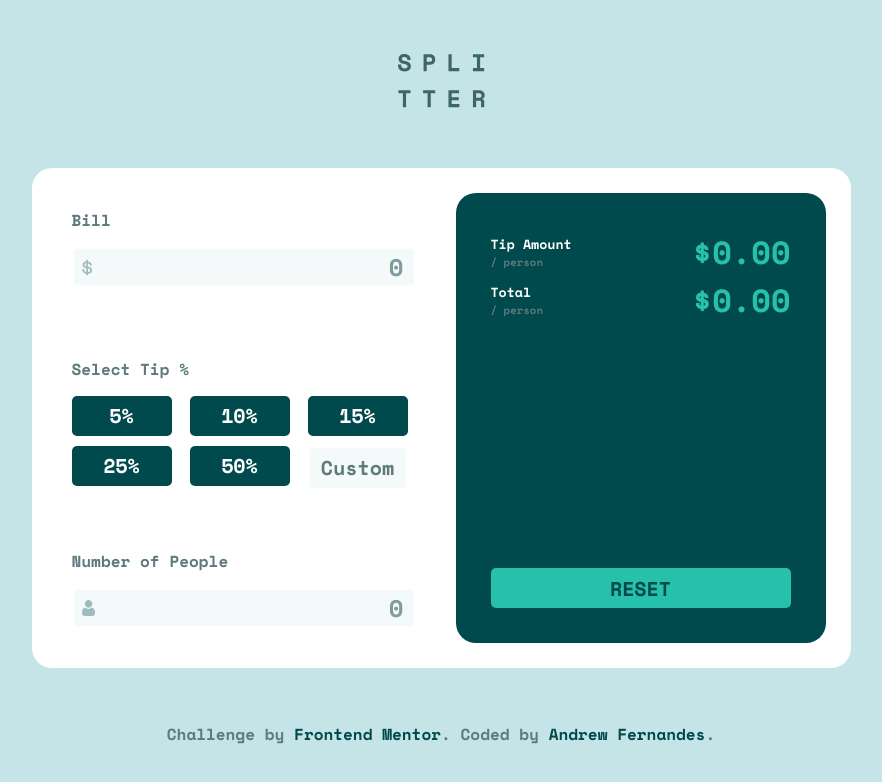
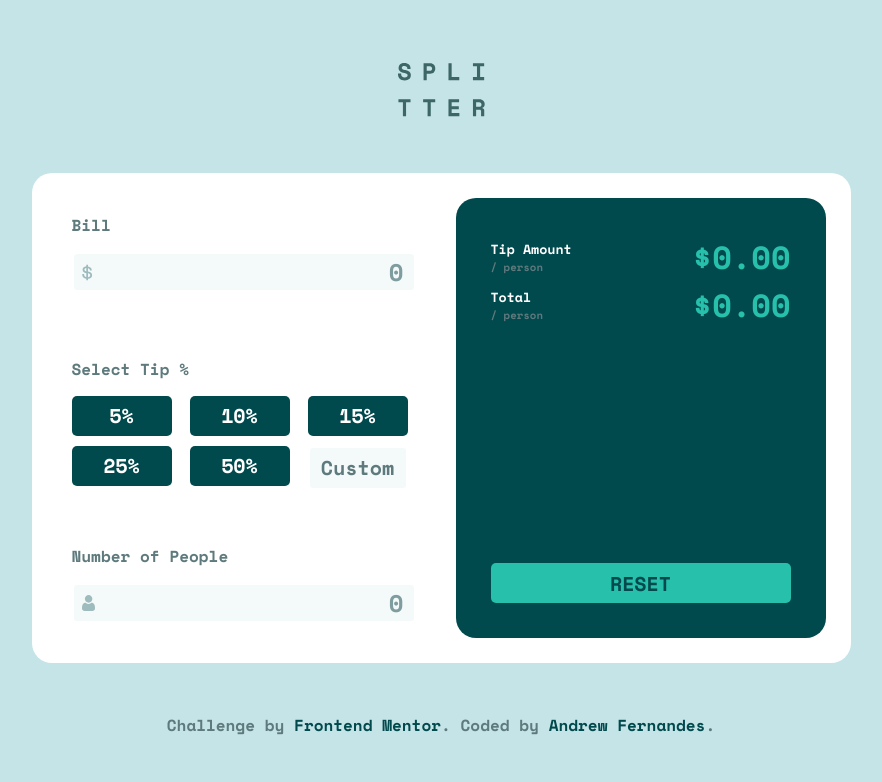
Before and after one commit to andrew8gmf/tip-calculator-app, an Angular app: page / in a window 1280 px wide. Shown: the top 782 px of the page, without its empty margins (199-1081 px from the left). Built offline with nearby package versions, Linux system fonts and the light colour scheme.

Commit message:
style: update margins

```diff
--- a/src/app/home/home.component.scss
+++ b/src/app/home/home.component.scss
@@ -7,14 +7,15 @@
     width: 100%;
 
     &__logo {
-        margin: auto;
+        margin-top: auto;
+        padding: 50px 0;
     }
 
     &__card {
         background: var(--white);
         border-radius: 20px;
         display: flex;
-        height: 450px;
+        height: 440px;
         padding: 25px;
 
         &__options,
@@ -233,7 +234,8 @@
     }
 
     .attribution {
-        margin: auto 20px;
+        margin-bottom: auto;
+        padding: 50px 20px;
         text-align: center;
 
         &__link {
```
